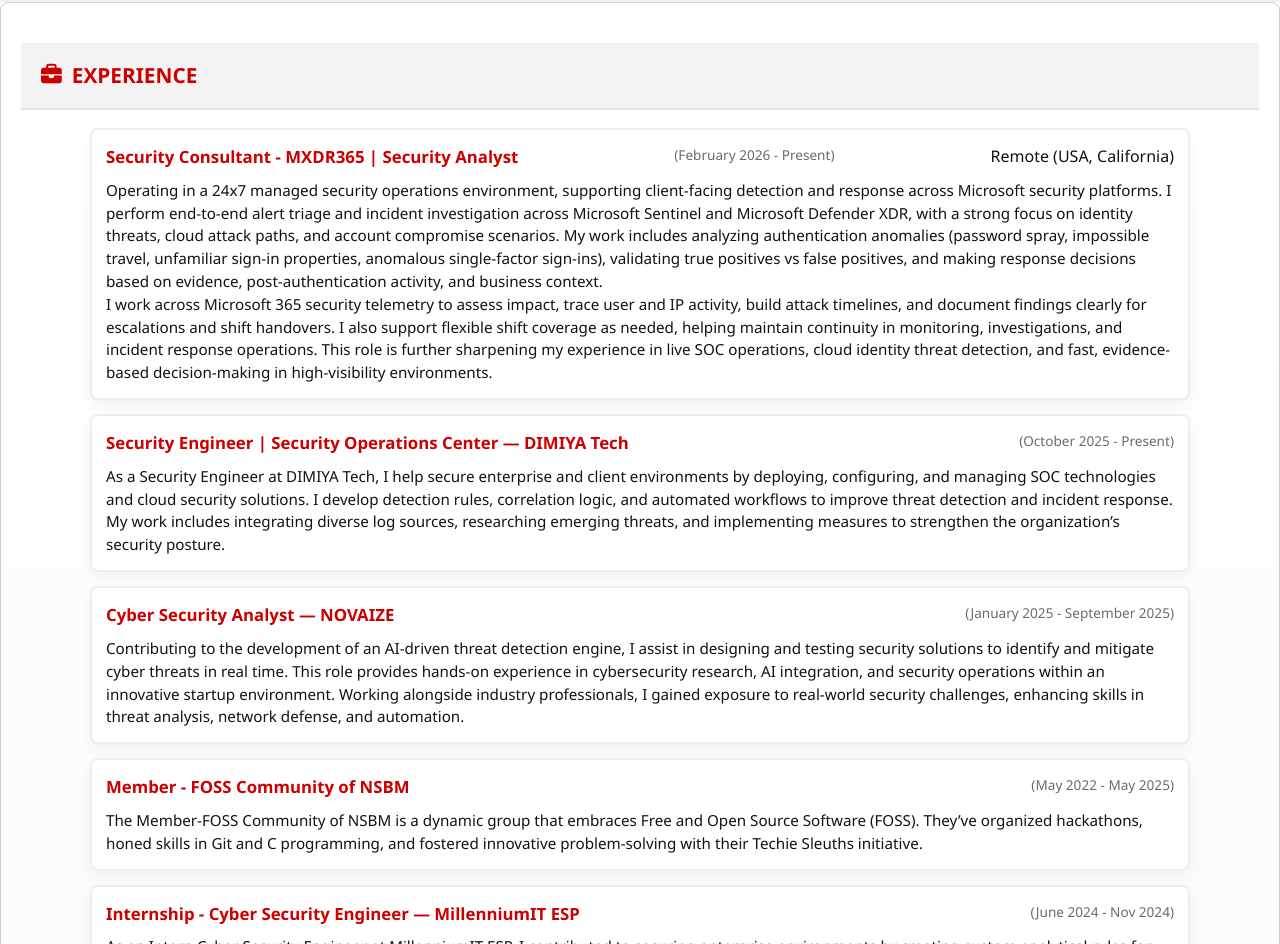
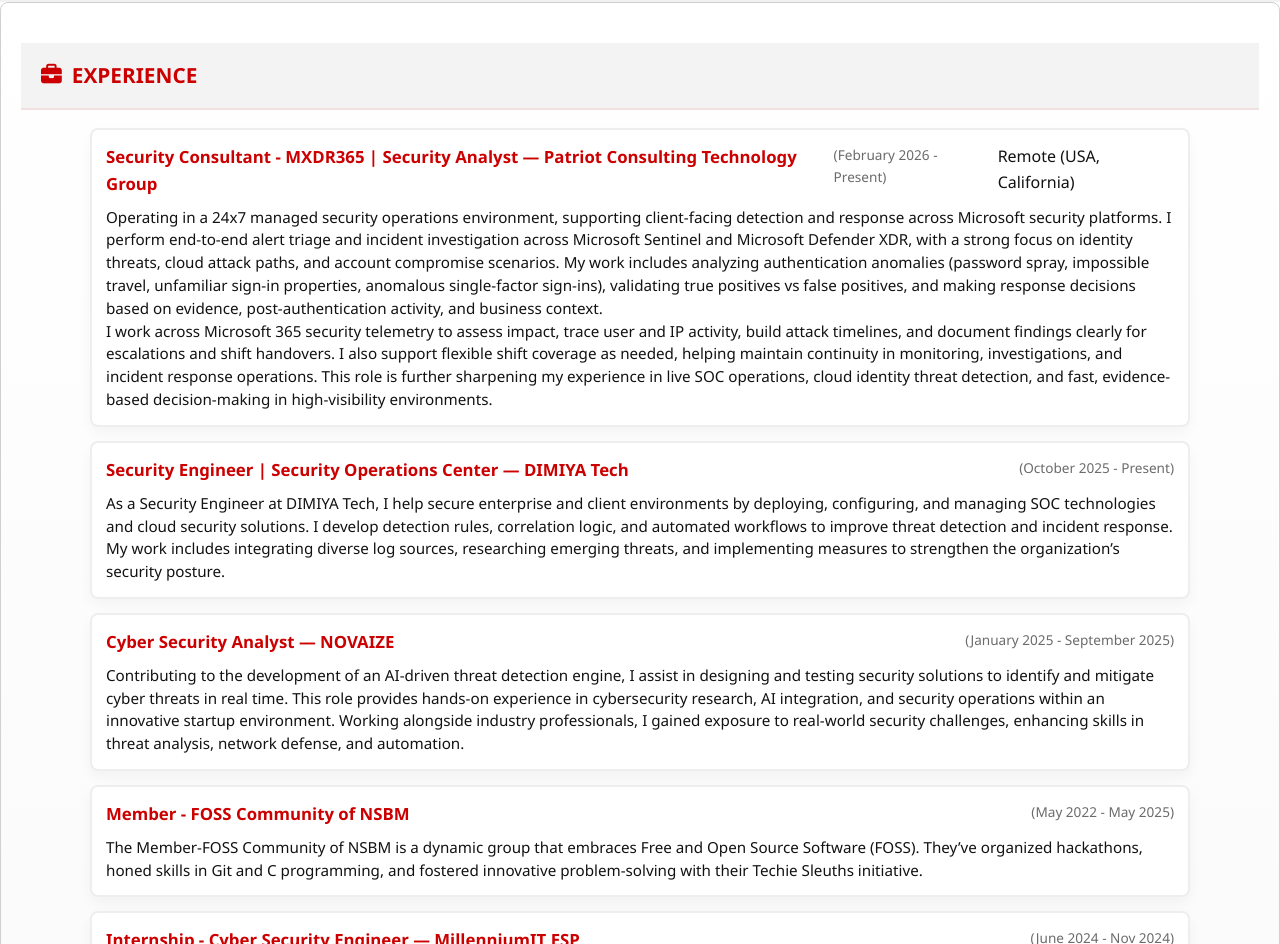
Before and after one commit to Lsam18/project-lsam, a website: page index.html in a window 1280 px wide. Shown: the part 2156-3100 px from the top of the page. Drawn offline with Linux system fonts and the light colour scheme; no server answers.

Commit message:
Add Patriot Consulting Technology Group company name

```diff
--- a/index.html
+++ b/index.html
@@ -215,7 +215,7 @@
                 <!-- Newest first: February 2026 -> older -->
                 <article class="exp-item">
                     <div class="exp-meta">
-                        <h3 class="exp-role">Security Consultant - MXDR365 | Security Analyst</h3>
+                        <h3 class="exp-role">Security Consultant - MXDR365 | Security Analyst — Patriot Consulting Technology Group</h3>
                         <span class="exp-date">(February 2026 - Present)</span>
                         <span class="exp-location">Remote (USA, California)</span>
                     </div>
```
